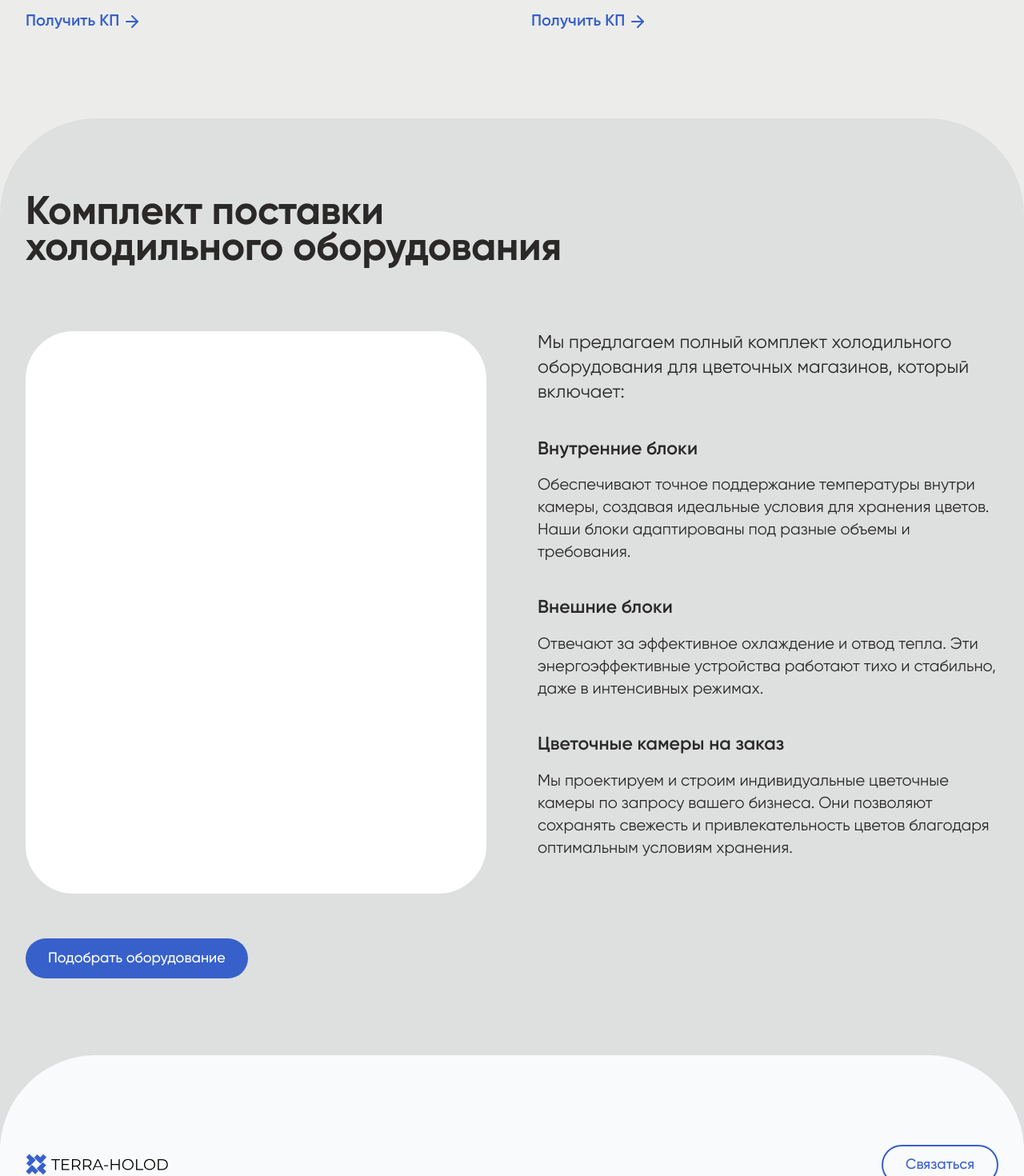
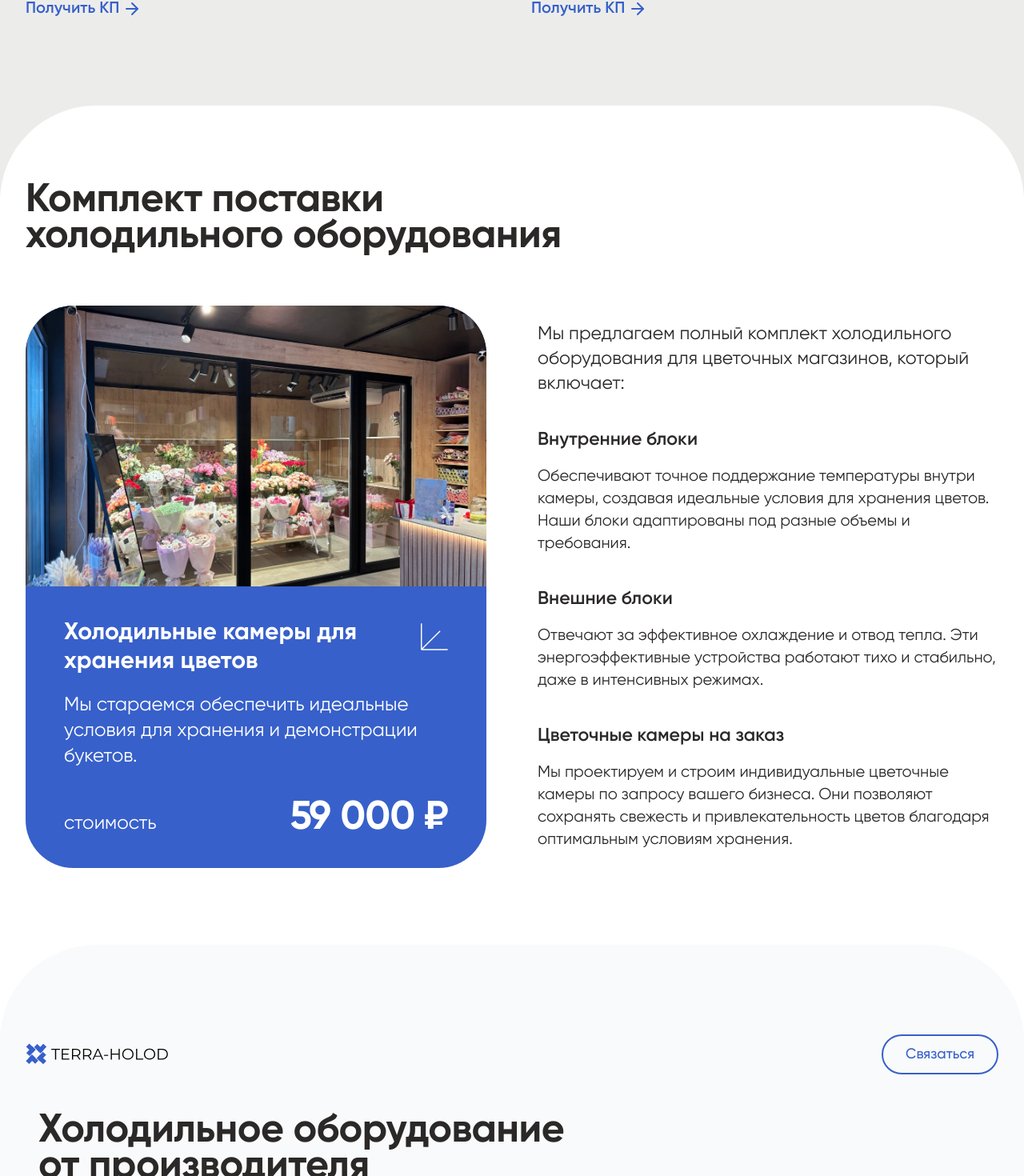
Before and after one commit to roodiroot/terra-holod, a Next.js app: page / in a window 1280 px wide. Shown: the part 5556-7026 px from the top of the page at 80% size. Built offline with nearby package versions, Linux system fonts and the light colour scheme.

Commit message:
change block

```diff
--- a/components/icons/icons.tsx
+++ b/components/icons/icons.tsx
@@ -1,4 +1,21 @@
 export const Icons = {
+  arrLink: () => {
+    return (
+      <svg
+        width="47"
+        height="46"
+        viewBox="0 0 47 46"
+        fill="none"
+        xmlns="http://www.w3.org/2000/svg"
+      >
+        <path
+          d="M1 45.0001H46.4533M1 45.0001L1 0M1 45.0001L33.3224 13"
+          stroke="white"
+          strokeWidth="2"
+        />
+      </svg>
+    );
+  },
   x: (props: React.HTMLAttributes<SVGElement>) => {
     return (
       <svg
--- a/components/pages/flower-page/examples/examples.tsx
+++ b/components/pages/flower-page/examples/examples.tsx
@@ -1,16 +1,52 @@
+import Image from "next/image";
+
+import { Icons } from "@/components/icons/icons";
+import SectionContainer from "@/components/section-container";
 import OpenModalBatton from "@/components/active-components/open-modal-batton";
-import SectionContainer from "@/components/section-container";
-import { Button } from "@/components/ui/button";
-// import Image from "next/image";
 
 const ExamplesSection = () => {
   return (
-    <SectionContainer className="bg-[#DEE0E0]">
-      <h2 className="text-4xl md:text-5xl max-w-2xl font-bold">
+    <SectionContainer className="">
+      <h2 className="text-4xl text-center mx-auto lg:mx-0 lg:text-left lg:text-5xl max-w-2xl font-bold">
         Комплект поставки холодильного оборудования
       </h2>
-      <div className="flex flex-col mt-10 gap-10 md:flex-row md:gap-16 md:mt-20">
-        <div className="aspect-[0.82/1] bg-white flex-1 rounded-[40px] md:rounded-[60px] overflow-hidden"></div>
+      <div className="flex flex-col mt-10 gap-10 max-w-md mx-auto lg:max-w-none lg:flex-row lg:items-center lg:gap-16 lg:mt-16">
+        <div className="aspect-[0.82/1] bg-[--accent] flex-1 rounded-[40px] md:rounded-[60px] overflow-hidden flex flex-col">
+          <div className="relative h-1/2">
+            <Image
+              alt="refregerator"
+              width={631}
+              height={473}
+              src="/images/refregerator.jpg"
+              className="absolute w-full h-full object-cover"
+            />
+          </div>
+          <div className="flex-1">
+            <div className="py-7 px-8 lg:px-12 lg:py-10 h-full flex flex-col justify-between">
+              <div>
+                <div className="flex justify-between items-start">
+                  <h3 className="font-bold text-white text-2xl lg:text-3xl">
+                    Холодильные камеры для хранения цветов
+                  </h3>
+                  <OpenModalBatton
+                    className="p-0 cursor-pointer"
+                    variant="link"
+                  >
+                    <Icons.arrLink />
+                  </OpenModalBatton>
+                </div>
+                <p className="mt-5 text-white text-base lg:text-2xl">
+                  Мы стараемся обеспечить идеальные условия для хранения и
+                  демонстрации букетов.
+                </p>
+              </div>
+              <div className="mt-auto w-full flex justify-between items-end text-white">
+                <div className="text-base lg:text-2xl">стоимость</div>
+                <div className="font-bold text-4xl lg:text-5xl">59 000 ₽</div>
+              </div>
+            </div>
+          </div>
+        </div>
         <div className="flex-1 space-y-10">
           <p>
             Мы предлагаем полный комплект холодильного оборудования для
@@ -42,11 +78,11 @@ const ExamplesSection = () => {
           </div>
         </div>
       </div>
-      <div className="mt-10 md:mt-14">
+      {/* <div className="mt-10 md:mt-14">
         <OpenModalBatton>
           <Button>Подобрать оборудование</Button>
         </OpenModalBatton>
-      </div>
+      </div> */}
     </SectionContainer>
   );
 };
--- a/components/pages/flower-page/variants/variants.tsx
+++ b/components/pages/flower-page/variants/variants.tsx
@@ -64,7 +64,7 @@ const VariantsSection = () => {
       <h2 className="text-5xl text-center lg:text-left lg:text-7xl max-w-2xl mx-auto lg:mx-0 mt-5 font-bold">
         Решения для вашего бизнеса
       </h2>
-      <div className="flex flex-col gap-y-12 mt-14 lg:mt-20 w-full max-w-sm lg:max-w-none mx-auto lg:gap-x-12 lg:flex-row">
+      <div className="flex flex-col gap-y-12 mt-14 lg:mt-16 w-full max-w-sm lg:max-w-none mx-auto lg:gap-x-12 lg:flex-row">
         {variantsList.map((i) => (
           <VariantItem
             key={i.title}
@@ -93,7 +93,11 @@ const VariantItem: React.FC<VariantItemProps> = ({
 }) => {
   return (
     <div className="flex flex-col gap-y-10 flex-1">
-      <div className="relative bg-[linear-gradient(to_top_left,#1B3064,#3760CA)] rounded-[50px] aspect-square lg:rounded-[60px]">
+      <div
+        className="relative
+     bg-[--accent]
+       rounded-[50px] aspect-square lg:rounded-[60px]"
+      >
         {img}
       </div>
       <div className="">
```
Also changed, not shown: app/(root)/(client-pages)/docs/polityc/page.tsx (+47 -48 lines), public/images/refregerator.jpg (added).
